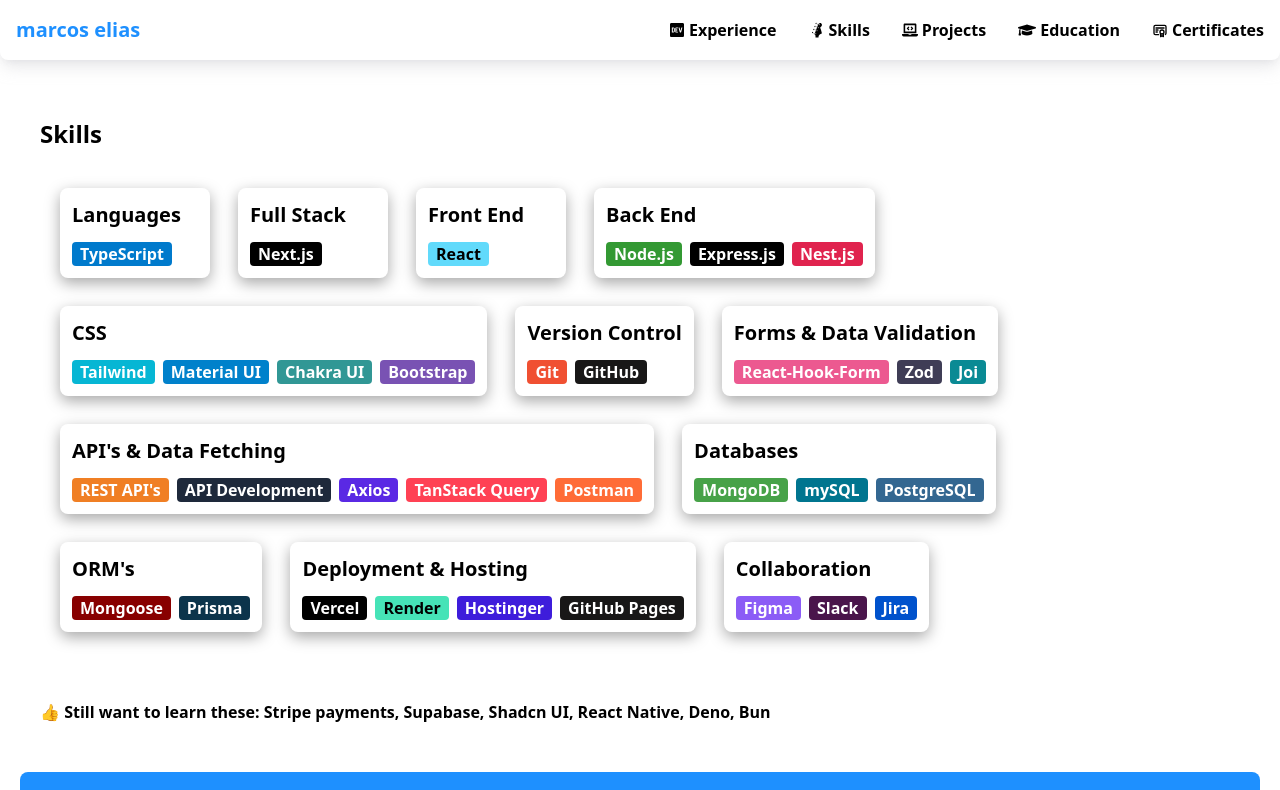
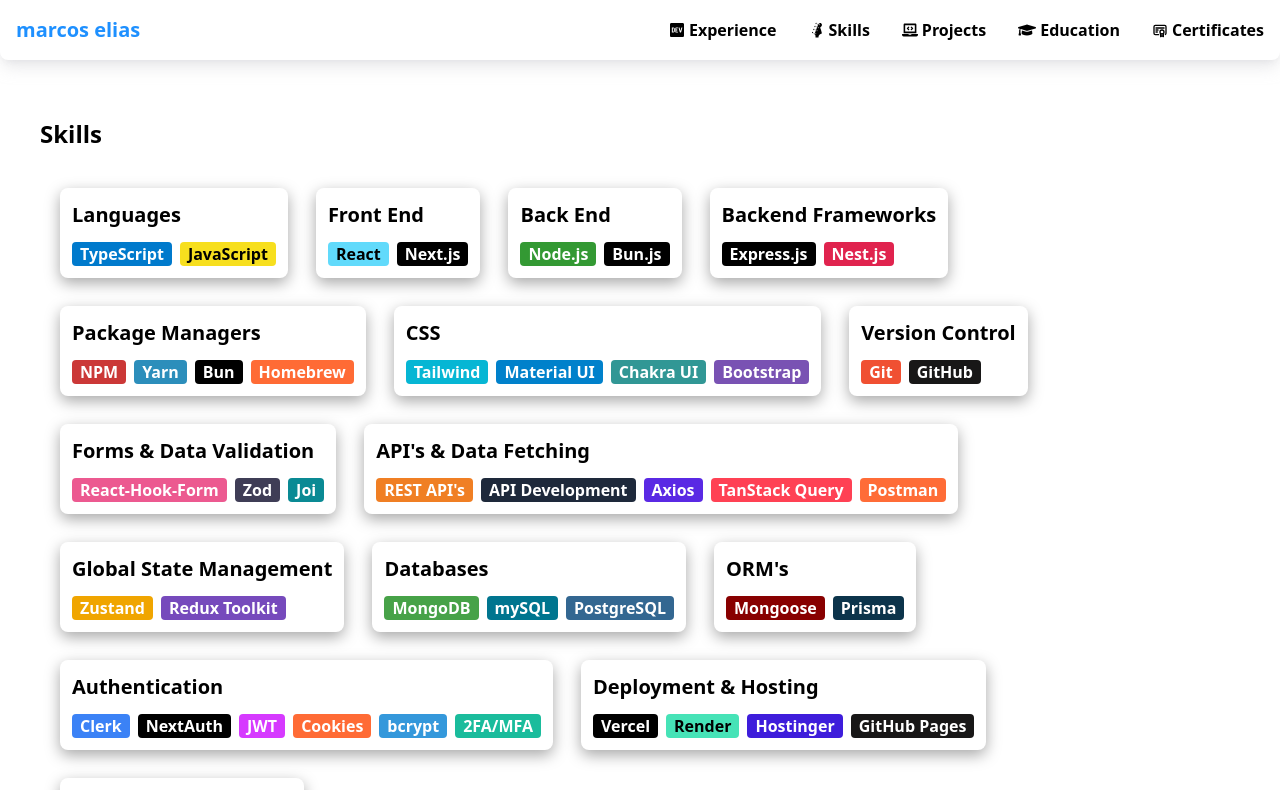
Before and after one commit to mark-elias/MyPortfolio_Next.js, a Next.js app: page /skills in a window 1280 px wide. Shown: the top 790 px of the page. Built offline with nearby package versions, Linux system fonts and the light colour scheme.

Commit message:
update skills page constants

```diff
--- a/app/skills/page.tsx
+++ b/app/skills/page.tsx
@@ -1,4 +1,8 @@
 import { BadgeList } from "@/src/components/organisms";
+import {
+  skillCategories,
+  skillsToLearn,
+} from "@/src/constants/skills.constants";
 
 function SkillsPage() {
   return (
@@ -6,82 +10,15 @@
       <h1>Skills</h1>
 
       <div className="skills-container">
-        <div className="skill-card">
-          <h2>Languages</h2>
-          <BadgeList badgeList={["TypeScript"]} />
-        </div>
-        <div className="skill-card">
-          <h2>Full Stack</h2>
-          <BadgeList badgeList={["Next.js"]} />
-        </div>
-        <div className="skill-card">
-          <h2>Front End</h2>
-          <BadgeList badgeList={["React"]} />
-        </div>
-        <div className="skill-card">
-          <h2>Back End</h2>
-          <BadgeList badgeList={["Node.js", "Express.js", "Nest.js"]} />
-        </div>
-        {/* <div className="skill-card">
-          <h2>Package Managers</h2>
-          <BadgeList badgeList={["NPM", "Yarn"]} />
-        </div> */}
-        <div className="skill-card">
-          <h2>CSS</h2>
-          <BadgeList
-            badgeList={["Tailwind", "Material UI", "Chakra UI", "Bootstrap"]}
-          />
-        </div>
-        <div className="skill-card">
-          <h2>Version Control</h2>
-          <BadgeList badgeList={["Git", "GitHub"]} />
-        </div>
-        <div className="skill-card">
-          <h2>Forms & Data Validation</h2>
-          <BadgeList badgeList={["React-Hook-Form", "Zod", "Joi"]} />
-        </div>
-        <div className="skill-card">
-          <h2>API&#39;s & Data Fetching</h2>
-          <BadgeList
-            badgeList={[
-              "REST API's",
-              "API Development",
-              "Axios",
-              "TanStack Query",
-              "Postman",
-            ]}
-          />
-        </div>
-        {/* <div className="skill-card">
-          <h2>Global State Management</h2>
-          <BadgeList badgeList={["Zustand"]} />
-        </div> */}
-        <div className="skill-card">
-          <h2>Databases</h2>
-          <BadgeList badgeList={["MongoDB", "mySQL", "PostgreSQL"]} />
-        </div>
-        <div className="skill-card">
-          <h2>ORM&#39;s</h2>
-          <BadgeList badgeList={["Mongoose", "Prisma"]} />
-        </div>
-        {/* <div className="skill-card">
-          <h2>Authentication</h2>
-          <BadgeList badgeList={["Clerk", "NextAuth"]} />
-        </div> */}
-        <div className="skill-card">
-          <h2>Deployment & Hosting</h2>
-          <BadgeList
-            badgeList={["Vercel", "Render", "Hostinger", "GitHub Pages"]}
-          />
-        </div>
-        <div className="skill-card">
-          <h2>Collaboration</h2>
-          <BadgeList badgeList={["Figma", "Slack", "Jira"]} />
-        </div>
+        {skillCategories.map((category) => (
+          <div key={category.id} className="skill-card">
+            <h2>{category.name}</h2>
+            <BadgeList badgeList={category.skills} />
+          </div>
+        ))}
       </div>
       <p className="mt-12">
-        👍 Still want to learn these: Stripe payments, Supabase, Shadcn UI,
-        React Native, Deno, Bun
+        👍 Still want to learn these: {skillsToLearn.join(", ")}
       </p>
     </section>
   );
--- a/src/components/organisms/BadgeList.tsx
+++ b/src/components/organisms/BadgeList.tsx
@@ -1,7 +1,7 @@
 import { useBadgeMaker } from "@/src/hooks/useBadgeMaker";
 
 interface Props {
-  badgeList: string[];
+  badgeList: readonly string[];
 }
 
 function BadgeList({ badgeList }: Props) {
--- /dev/null
+++ b/src/constants/skills.constants.ts
@@ -0,0 +1,112 @@
+export const skillCategories = [
+  {
+    id: "languages",
+    name: "Languages",
+    skills: ["TypeScript", "JavaScript"],
+  },
+  {
+    id: "frontend-frameworks",
+    name: "Front End",
+    skills: ["React", "Next.js"],
+  },
+  {
+    id: "backend-runtimes",
+    name: "Back End",
+    skills: ["Node.js", "Bun.js"],
+  },
+  {
+    id: "backend-frameworks",
+    name: "Backend Frameworks",
+    skills: ["Express.js", "Nest.js"],
+  },
+  {
+    id: "package-managers",
+    name: "Package Managers",
+    skills: ["NPM", "Yarn", "Bun", "Homebrew"],
+  },
+  {
+    id: "css-frameworks",
+    name: "CSS",
+    skills: ["Tailwind", "Material UI", "Chakra UI", "Bootstrap"],
+  },
+  {
+    id: "version-control",
+    name: "Version Control",
+    skills: ["Git", "GitHub"],
+  },
+  {
+    id: "forms-validation",
+    name: "Forms & Data Validation",
+    skills: ["React-Hook-Form", "Zod", "Joi"],
+  },
+  {
+    id: "apis-data-fetching",
+    name: "API's & Data Fetching",
+    skills: [
+      "REST API's",
+      "API Development",
+      "Axios",
+      "TanStack Query",
+      "Postman",
+    ],
+  },
+  {
+    id: "state-management",
+    name: "Global State Management",
+    skills: ["Zustand", "Redux Toolkit"],
+  },
+  {
+    id: "databases",
+    name: "Databases",
+    skills: ["MongoDB", "mySQL", "PostgreSQL"],
+  },
+  {
+    id: "orms-odms",
+    name: "ORM's",
+    skills: ["Mongoose", "Prisma"],
+  },
+  {
+    id: "authentication",
+    name: "Authentication",
+    skills: ["Clerk", "NextAuth", "JWT", "Cookies", "bcrypt", "2FA/MFA"],
+  },
+  {
+    id: "deployment-hosting",
+    name: "Deployment & Hosting",
+    skills: ["Vercel", "Render", "Hostinger", "GitHub Pages"],
+  },
+  {
+    id: "cloud-services",
+    name: "Cloud Services & Tools",
+    skills: ["AWS S3"],
+  },
+  {
+    id: "tools-environment",
+    name: "Tools & Environment",
+    skills: [
+      "Linux",
+      "Docker",
+      "NVM",
+      "Shell Scripting",
+      "Command Line",
+      "SSH",
+      "VS Code",
+      "Process Management",
+      "Environment Variables",
+    ],
+  },
+  {
+    id: "collaboration",
+    name: "Collaboration",
+    skills: ["Figma", "Slack", "Jira"],
+  },
+] as const;
+
+export const skillsToLearn = [
+  "Stripe payments",
+  "Supabase",
+  "Shadcn UI",
+  "React Native",
+  "Deno",
+  "Bun",
+] as const;
```
